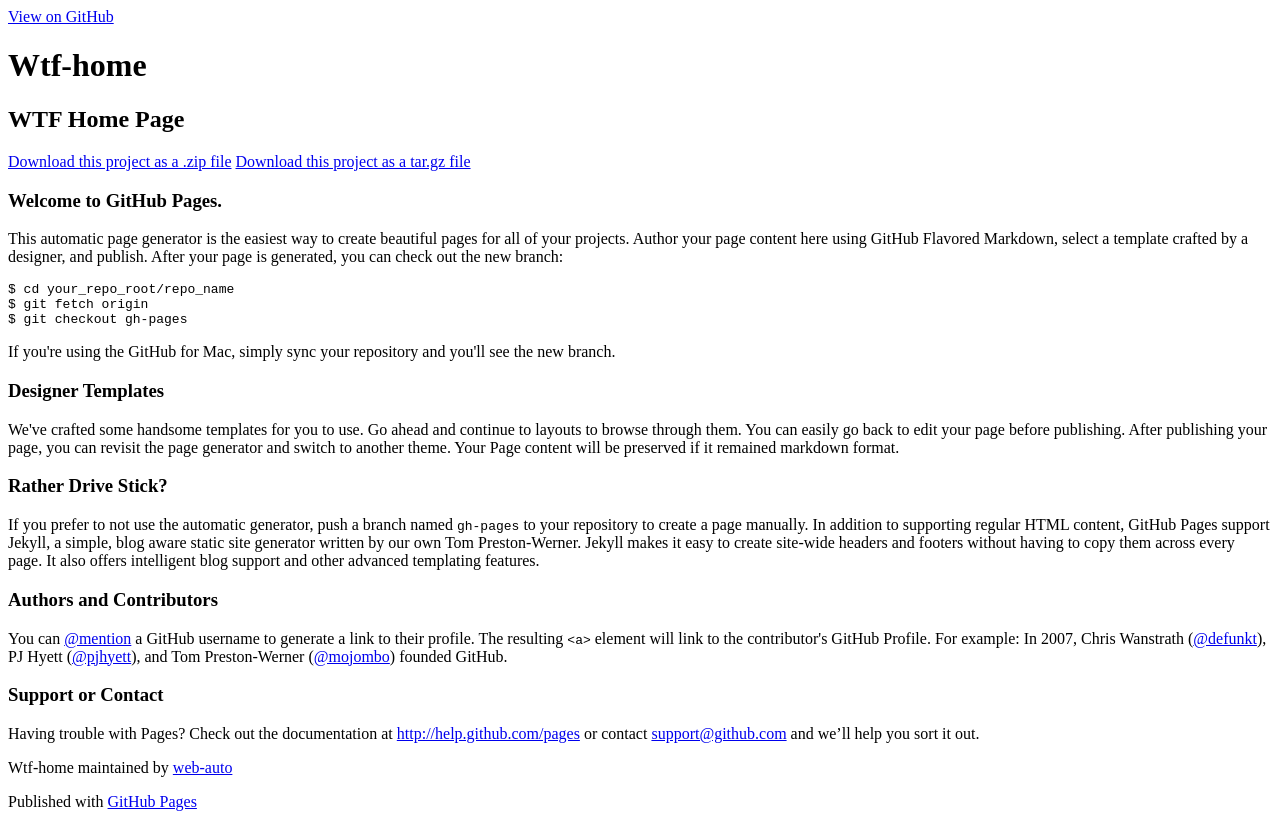
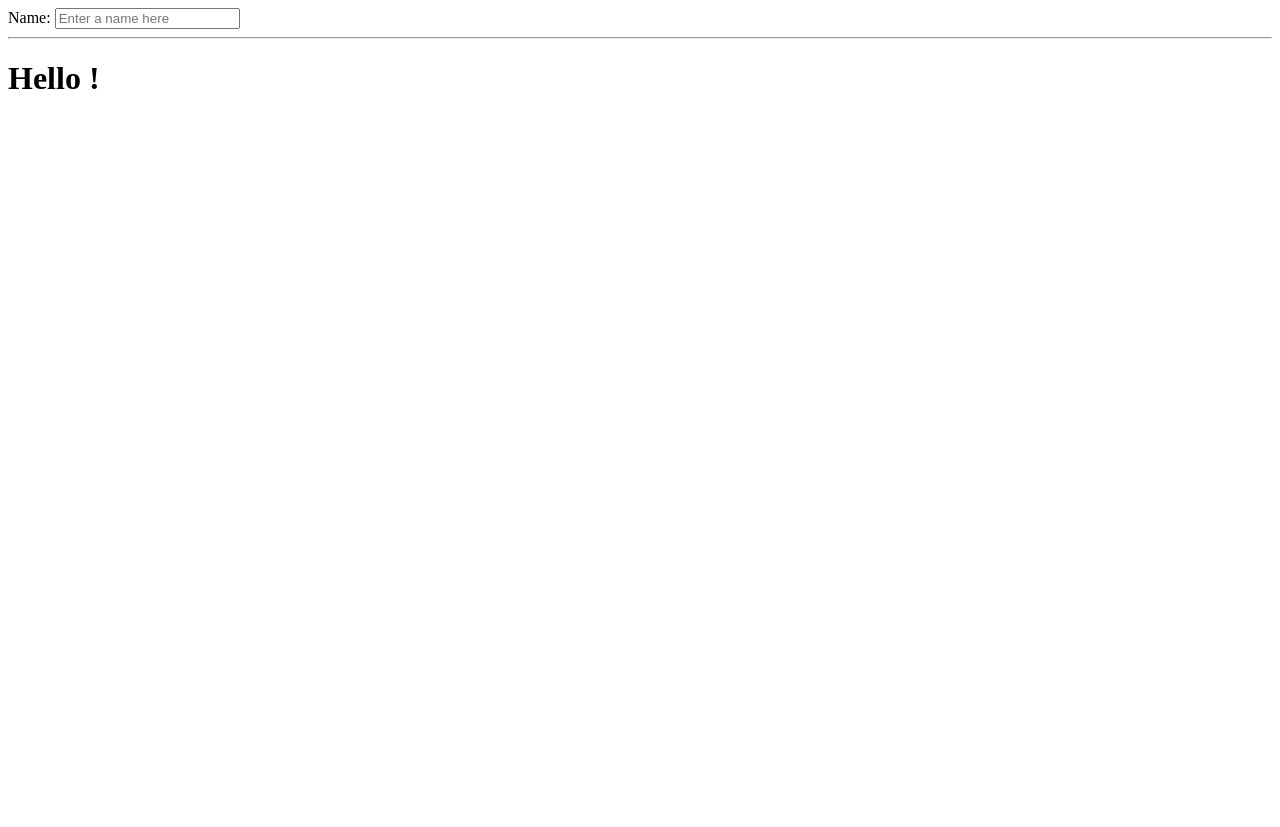
Before and after one commit to web-auto/wtf-home, a plain HTML site: page index.html in a window 1280 px wide. After the commit the page ends 800 px from the top, so only its background shows below. Drawn offline with nearby package versions, Linux system fonts and the light colour scheme.

Commit message:
add a sammple test home page

```diff
--- a/index.html
+++ b/index.html
@@ -1,79 +1,14 @@
-<!DOCTYPE html>
-<html>
-
+<!doctype html>
+<html ng-app>
   <head>
-    <meta charset='utf-8' />
-    <meta http-equiv="X-UA-Compatible" content="chrome=1" />
-    <meta name="description" content="Wtf-home : WTF Home Page" />
-
-    <link rel="stylesheet" type="text/css" media="screen" href="stylesheets/stylesheet.css">
-
-    <title>Wtf-home</title>
+    <script src="https://ajax.googleapis.com/ajax/libs/angularjs/1.3.0-beta.16/angular.min.js"></script>
   </head>
-
   <body>
-
-    <!-- HEADER -->
-    <div id="header_wrap" class="outer">
-        <header class="inner">
-          <a id="forkme_banner" href="https://github.com/web-auto/wtf-home">View on GitHub</a>
-
-          <h1 id="project_title">Wtf-home</h1>
-          <h2 id="project_tagline">WTF Home Page</h2>
-
-            <section id="downloads">
-              <a class="zip_download_link" href="https://github.com/web-auto/wtf-home/zipball/master">Download this project as a .zip file</a>
-              <a class="tar_download_link" href="https://github.com/web-auto/wtf-home/tarball/master">Download this project as a tar.gz file</a>
-            </section>
-        </header>
+    <div>
+      <label>Name:</label>
+      <input type="text" ng-model="yourName" placeholder="Enter a name here">
+      <hr>
+      <h1>Hello {{yourName}}!</h1>
     </div>
-
-    <!-- MAIN CONTENT -->
-    <div id="main_content_wrap" class="outer">
-      <section id="main_content" class="inner">
-        <h3>
-<a name="welcome-to-github-pages" class="anchor" href="#welcome-to-github-pages"><span class="octicon octicon-link"></span></a>Welcome to GitHub Pages.</h3>
-
-<p>This automatic page generator is the easiest way to create beautiful pages for all of your projects. Author your page content here using GitHub Flavored Markdown, select a template crafted by a designer, and publish. After your page is generated, you can check out the new branch:</p>
-
-<pre><code>$ cd your_repo_root/repo_name
-$ git fetch origin
-$ git checkout gh-pages
-</code></pre>
-
-<p>If you're using the GitHub for Mac, simply sync your repository and you'll see the new branch.</p>
-
-<h3>
-<a name="designer-templates" class="anchor" href="#designer-templates"><span class="octicon octicon-link"></span></a>Designer Templates</h3>
-
-<p>We've crafted some handsome templates for you to use. Go ahead and continue to layouts to browse through them. You can easily go back to edit your page before publishing. After publishing your page, you can revisit the page generator and switch to another theme. Your Page content will be preserved if it remained markdown format.</p>
-
-<h3>
-<a name="rather-drive-stick" class="anchor" href="#rather-drive-stick"><span class="octicon octicon-link"></span></a>Rather Drive Stick?</h3>
-
-<p>If you prefer to not use the automatic generator, push a branch named <code>gh-pages</code> to your repository to create a page manually. In addition to supporting regular HTML content, GitHub Pages support Jekyll, a simple, blog aware static site generator written by our own Tom Preston-Werner. Jekyll makes it easy to create site-wide headers and footers without having to copy them across every page. It also offers intelligent blog support and other advanced templating features.</p>
-
-<h3>
-<a name="authors-and-contributors" class="anchor" href="#authors-and-contributors"><span class="octicon octicon-link"></span></a>Authors and Contributors</h3>
-
-<p>You can <a href="https://github.com/blog/821" class="user-mention">@mention</a> a GitHub username to generate a link to their profile. The resulting <code>&lt;a&gt;</code> element will link to the contributor's GitHub Profile. For example: In 2007, Chris Wanstrath (<a href="https://github.com/defunkt" class="user-mention">@defunkt</a>), PJ Hyett (<a href="https://github.com/pjhyett" class="user-mention">@pjhyett</a>), and Tom Preston-Werner (<a href="https://github.com/mojombo" class="user-mention">@mojombo</a>) founded GitHub.</p>
-
-<h3>
-<a name="support-or-contact" class="anchor" href="#support-or-contact"><span class="octicon octicon-link"></span></a>Support or Contact</h3>
-
-<p>Having trouble with Pages? Check out the documentation at <a href="http://help.github.com/pages">http://help.github.com/pages</a> or contact <a href="mailto:support@github.com">support@github.com</a> and we’ll help you sort it out.</p>
-      </section>
-    </div>
-
-    <!-- FOOTER  -->
-    <div id="footer_wrap" class="outer">
-      <footer class="inner">
-        <p class="copyright">Wtf-home maintained by <a href="https://github.com/web-auto">web-auto</a></p>
-        <p>Published with <a href="http://pages.github.com">GitHub Pages</a></p>
-      </footer>
-    </div>
-
-
-
   </body>
 </html>
```
